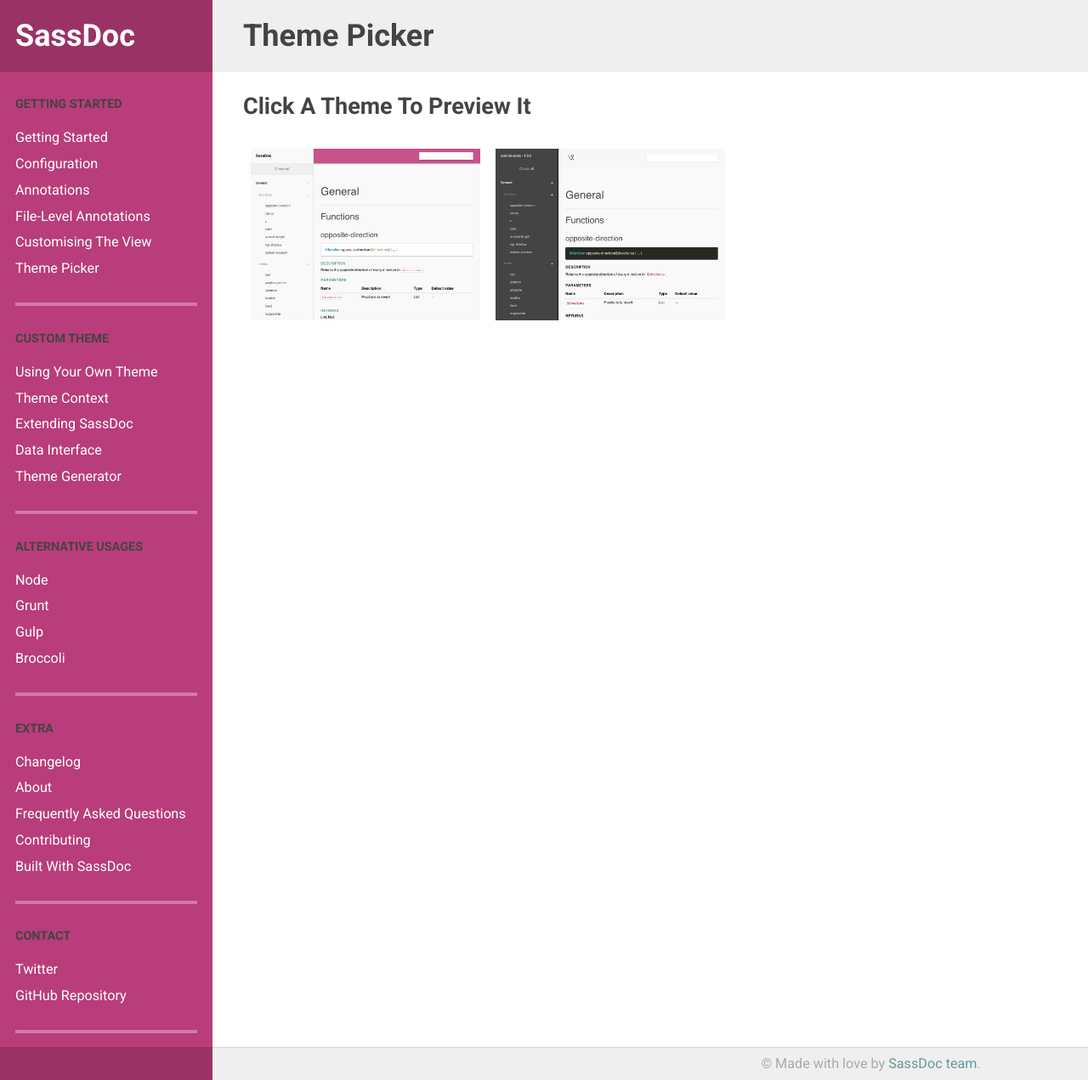
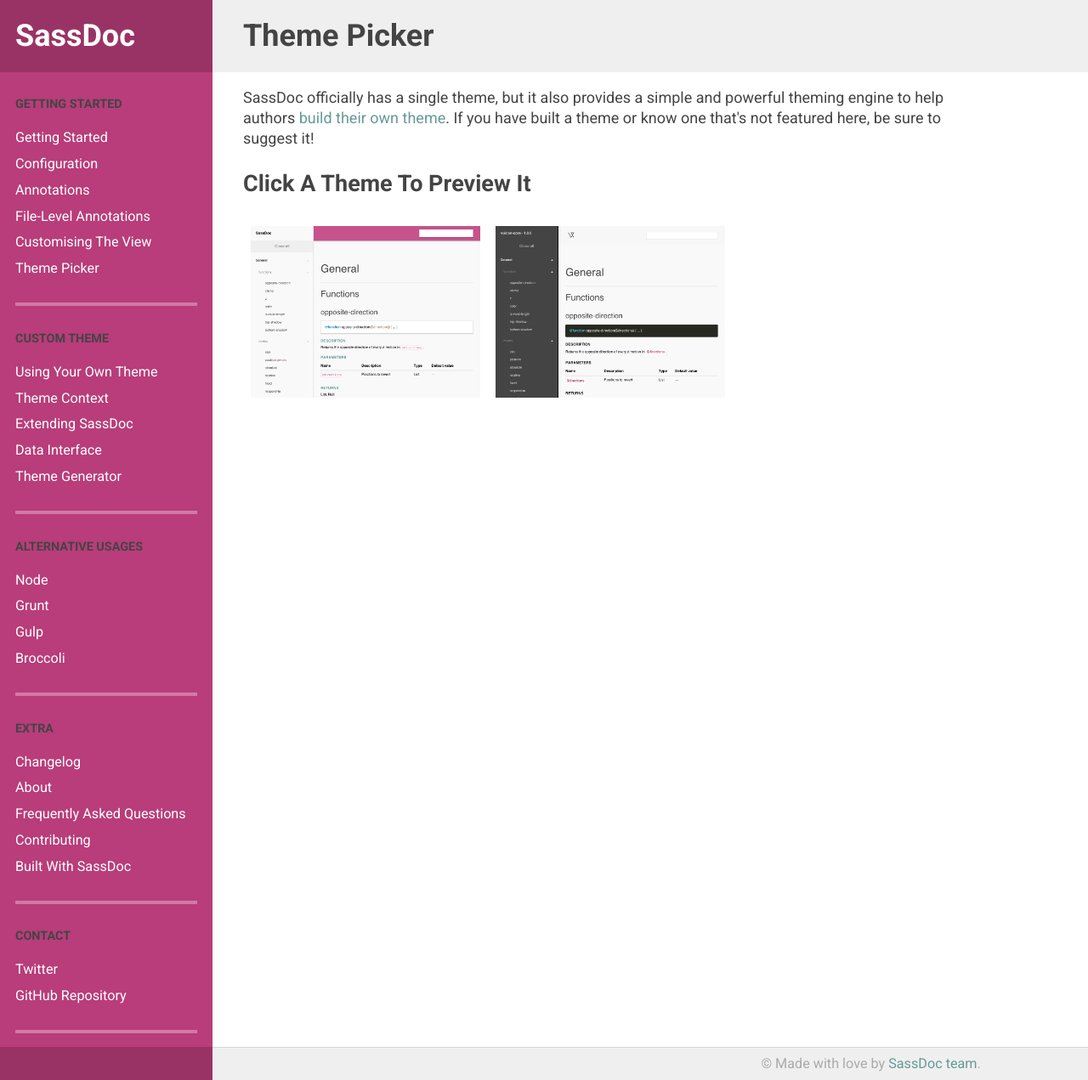
Before and after one commit to SassDoc/sassdoc.github.io, a Jekyll site: the page built from theme-picker/index.md, in a window 1280 px wide. Shown: the whole page at 85% size. Built offline with Jekyll 4.4.1, drawn with Linux system fonts in a browser that asks for light colours; nearby versions of some CDN libraries; some of the changed lines change nothing that is shown.

Commit message:
Added some content to theme picker page and forced links to theme to open in new tab

```diff
--- a/theme-picker/index.md
+++ b/theme-picker/index.md
@@ -4,6 +4,8 @@
 ---
 
 <article class="sassdoc-theme-preview  sassdoc-theme-preview--empty">
+  <p>SassDoc officially has a single theme, but it also provides a simple and powerful theming engine to help authors <a href="/using-your-own-theme">build their own theme</a>. If you have built a theme or know one that's not featured here, be sure to suggest it!</p>
+
   <section class="theme-picker">
     <h2>Click a theme to preview it</h2>
     <ul class="theme-picker__list">
@@ -14,7 +16,7 @@
           <ul class="metadata__list">
             <li class="metadata__item">
               {% if theme[1].homepage %}
-              <a href="{{ theme[1].homepage }}">{{ theme[1].title|default(theme[1].name) }}</a>
+              <a href="{{ theme[1].homepage }}" target="_blank">{{ theme[1].title|default(theme[1].name) }}</a>
               {% else %}
               <span>{{ theme[1].title|default(theme[1].name) }}</span>
               {% endif %}
```
